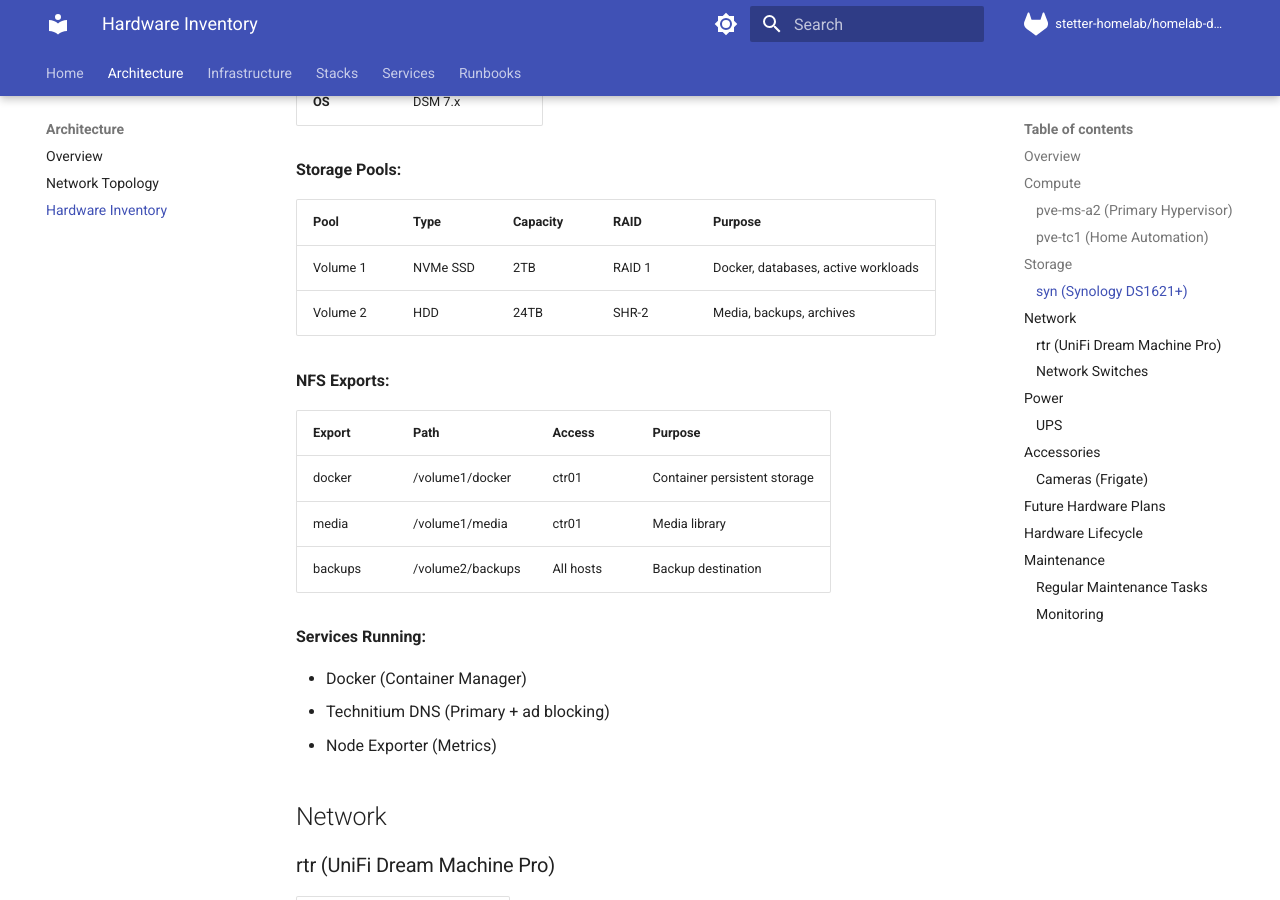
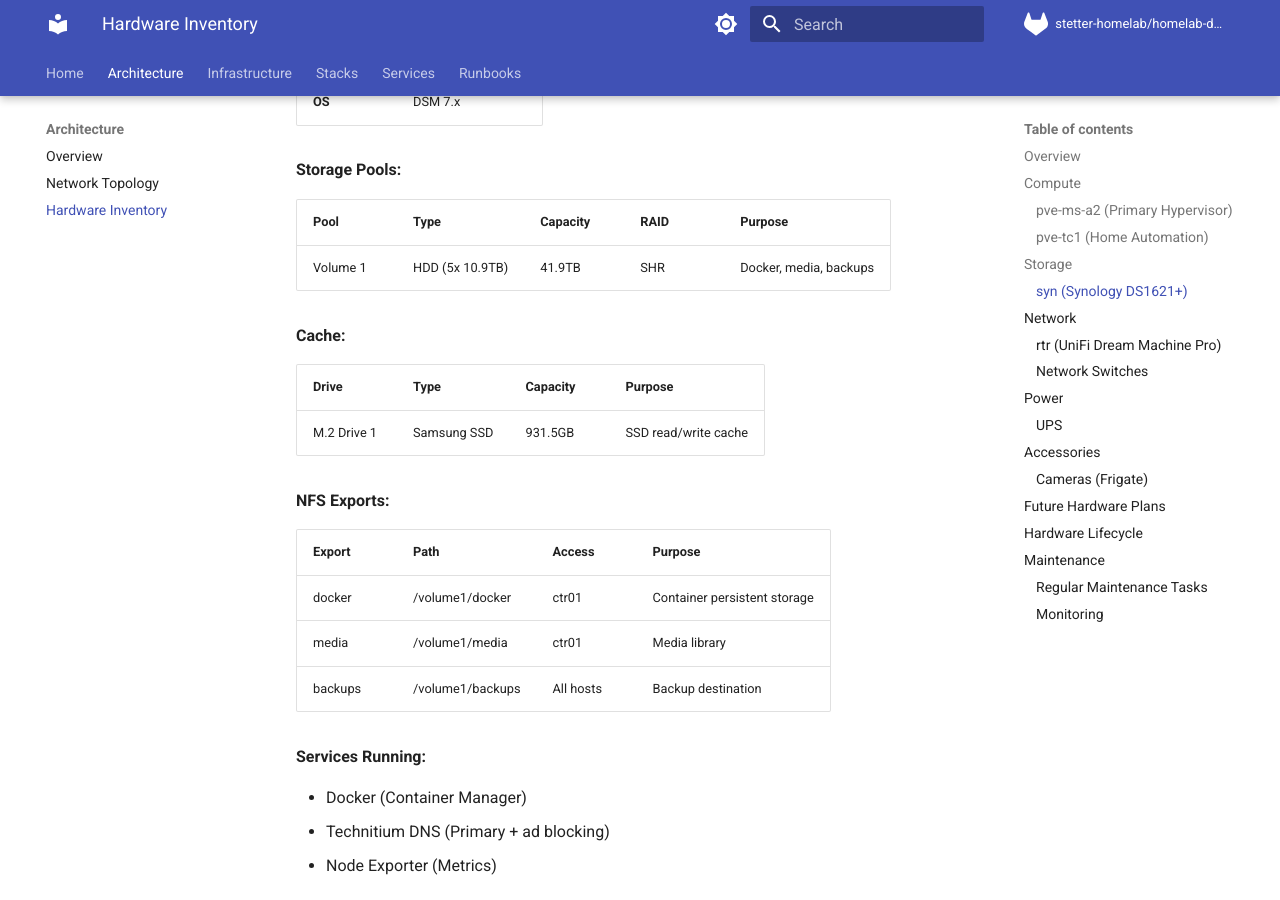
Before and after one commit to johnstetter/homelab-docs, an MkDocs documentation site: the page built from docs/architecture/hardware.md, in a window 1280 px wide and 900 px high, scrolled down 2739 px. Built offline with MkDocs 1.6.1 and Material for MkDocs 9.7.7, drawn with Linux system fonts in a browser that asks for light colours; comment, search, counter and statistics services are not loaded.

Commit message:
docs: Add Flame service documentation and fix mermaid diagrams
- Add dedicated Flame service page documenting the infrastructure
  dashboard, Docker integration, and bookmark categories
- Fix mermaid diagram rendering by using fence_div_format and
  loading mermaid.js
- Correct storage architecture to reflect single Synology volume
  (41.9TB HDD with SSD cache)
- Update GPG-signed to SSH-signed commits reference
- Link Flame in service catalog and ctr01 stacks

🤖 Generated with [Claude Code](https://claude.com/claude-code)

Co-Authored-By: Claude <noreply@anthropic.com>

```diff
--- a/docs/architecture/hardware.md
+++ b/docs/architecture/hardware.md
@@ -84,8 +84,13 @@ The RTX 2000E ADA is passed through to ctr01 for:
 
 | Pool | Type | Capacity | RAID | Purpose |
 |------|------|----------|------|---------|
-| Volume 1 | NVMe SSD | 2TB | RAID 1 | Docker, databases, active workloads |
-| Volume 2 | HDD | 24TB | SHR-2 | Media, backups, archives |
+| Volume 1 | HDD (5x 10.9TB) | 41.9TB | SHR | Docker, media, backups |
+
+**Cache:**
+
+| Drive | Type | Capacity | Purpose |
+|-------|------|----------|---------|
+| M.2 Drive 1 | Samsung SSD | 931.5GB | SSD read/write cache |
 
 **NFS Exports:**
 
@@ -93,7 +98,7 @@ The RTX 2000E ADA is passed through to ctr01 for:
 |--------|------|--------|---------|
 | docker | /volume1/docker | ctr01 | Container persistent storage |
 | media | /volume1/media | ctr01 | Media library |
-| backups | /volume2/backups | All hosts | Backup destination |
+| backups | /volume1/backups | All hosts | Backup destination |
 
 **Services Running:**
 
--- a/mkdocs.yml
+++ b/mkdocs.yml
@@ -56,7 +56,7 @@ markdown_extensions:
       custom_fences:
         - name: mermaid
           class: mermaid
-          format: !!python/name:pymdownx.superfences.fence_code_format
+          format: !!python/name:pymdownx.superfences.fence_div_format
   - pymdownx.tabbed:
       alternate_style: true
   - pymdownx.details
@@ -76,6 +76,9 @@ extra:
     - icon: fontawesome/brands/gitlab
       link: https://gitlab.com/stetter-homelab
   generator: false
+
+extra_javascript:
+  - https://unpkg.com/mermaid@10/dist/mermaid.min.js
 
 copyright: Copyright &copy; 2024-2025 John Stetter
 
@@ -97,6 +100,7 @@ nav:
   - Services:
       - Service Catalog: services/index.md
       - Core:
+          - Flame: services/flame.md
           - Traefik: services/traefik.md
           - Vault: services/vault.md
           - Technitium: services/technitium.md
```
Also changed, not shown: docs/architecture/index.md (+9 -11 lines), docs/services/flame.md (added, +78 -0 lines), docs/services/index.md (+1 -1 lines), docs/stacks/ctr01.md (+1 -1 lines).
